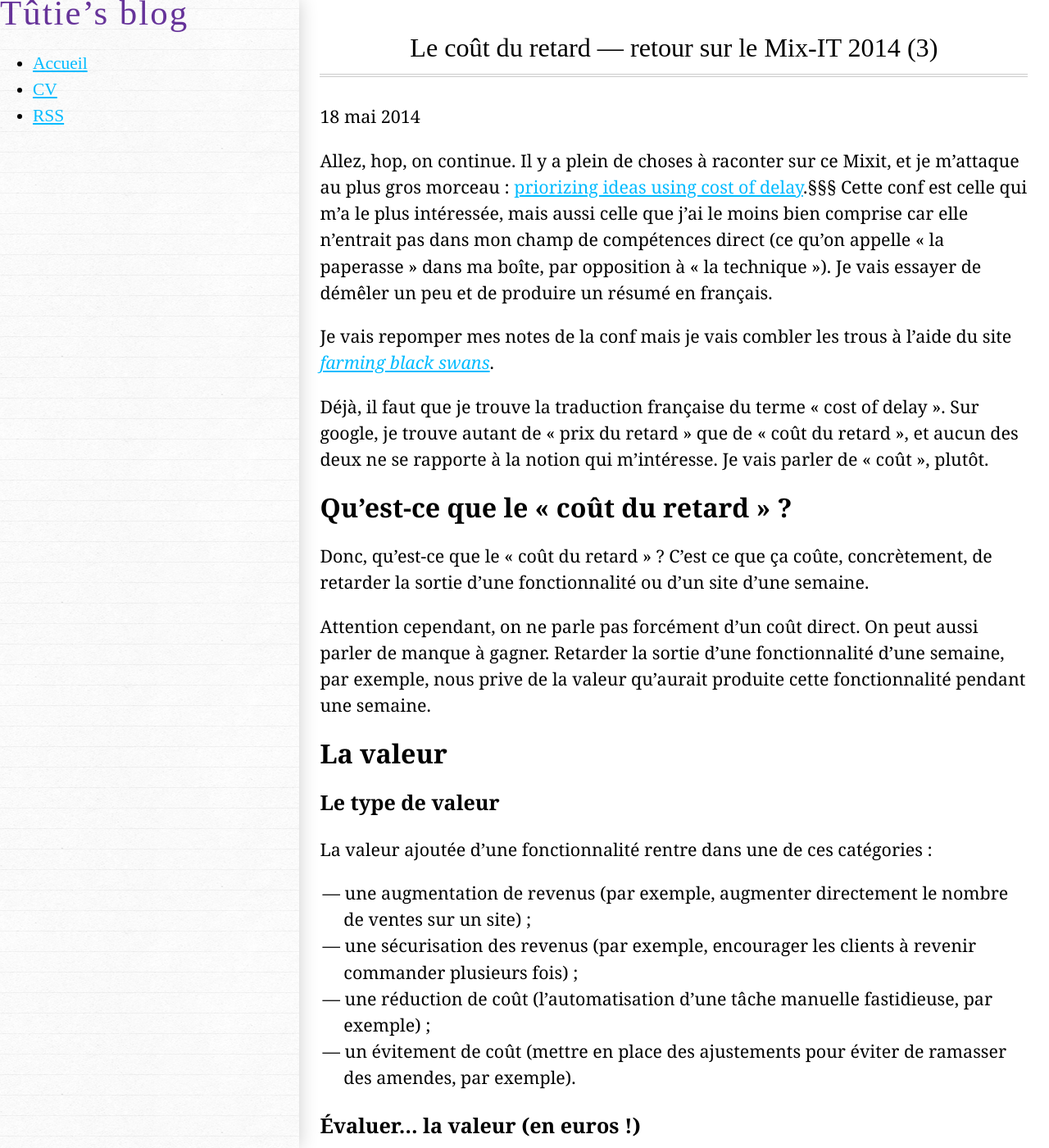
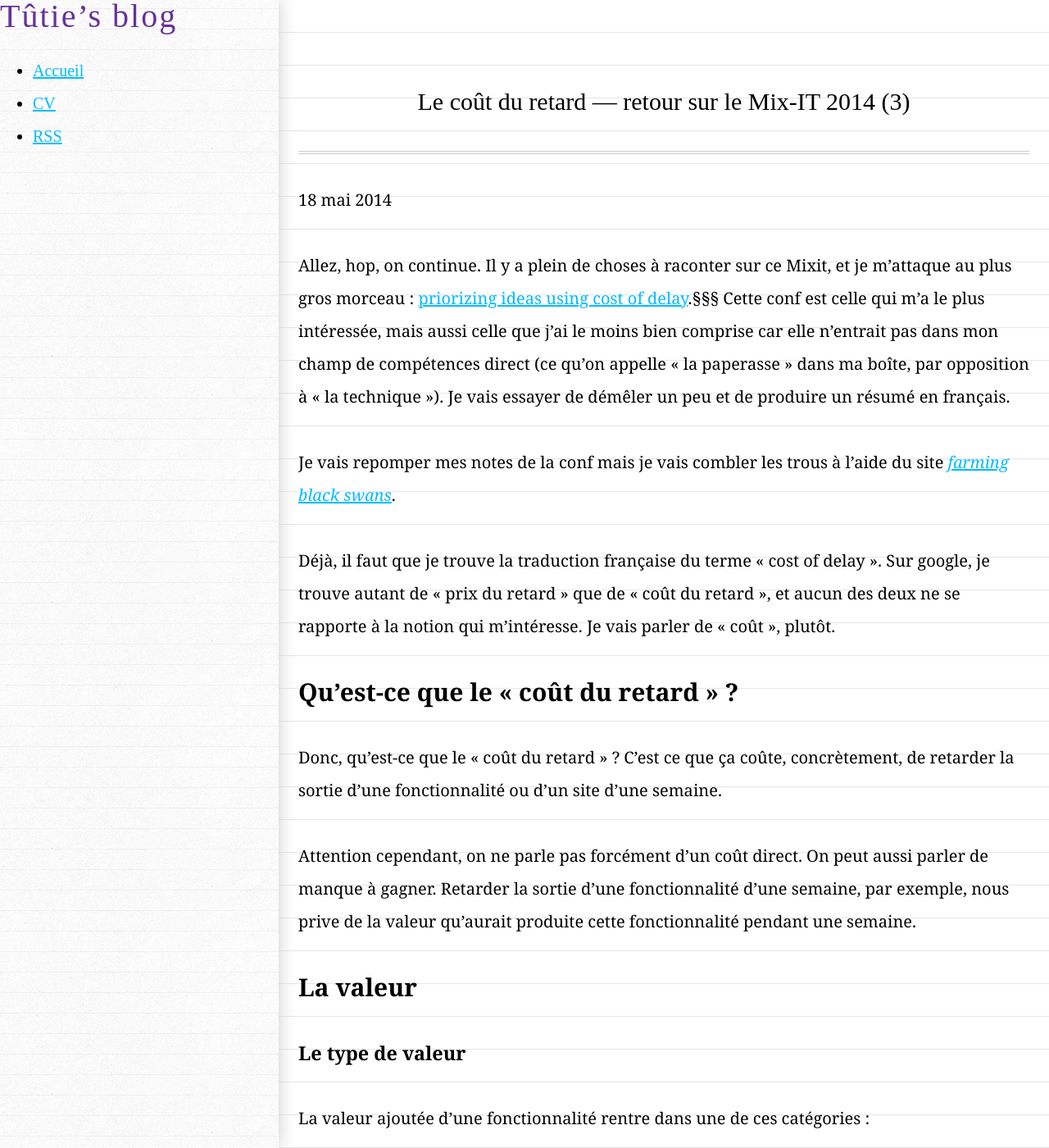
Before and after one commit to tut-tuuut/tut-tuuut.github.io, a Jekyll site: the page built from _posts/2014-05-18-cost-of-delay.md, in a window 1280 px wide and 1400 px high. Shown: the whole window at 82% size. Built offline with Jekyll 4.4.1, drawn with Linux system fonts in a browser that asks for light colours; comment, search, counter and statistics services are not loaded.

Commit message:
Add: tûtie's grid

```diff
--- a/css/main.scss
+++ b/css/main.scss
@@ -248,3 +248,66 @@
   border-left: 5px solid #ccc;
   padding-left: .5em;
 }
+
+// ----- tûtie's grid
+
+body
+  {
+    background-image: none;
+    background-image: linear-gradient(transparent calc(100% - 1px), rgba(0, 0, 0, 0.2) 100%);
+    background-position: 0 0;
+    background-size: 3.07692308em 3.07692308em;
+    margin: 0;
+  }
+  .site
+  {
+    font-size: 1.53846154em;
+    line-height: 2em;
+    margin-top: 2em;
+  }
+  header h1
+  {
+    margin-top: -4px;
+    position: relative;
+    top: 4px;
+    padding: 1.33333em;
+    margin-bottom: 1.33333em;
+  }
+  p
+  {
+    margin: 2em 0;
+  }
+  .post img
+  {
+    height: 560px;
+    width: auto;
+    display: block;
+  }
+  h2
+  {
+    margin: 1.3333333em 0;
+  }
+  .prevnext
+  {
+    margin-top: -2px;
+    position: relative;
+    top: 1px;
+  }
+  footer
+  {
+    margin-top: -4px;
+    position: relative;
+    line-height: 2.5em;
+  }
+  footer p
+  {
+    margin: 1.25em 0;
+  }
+  article
+  {
+    margin-bottom: 3em;
+  }
+  #disqus_thread
+  {
+    height: 32em;
+  }
```
